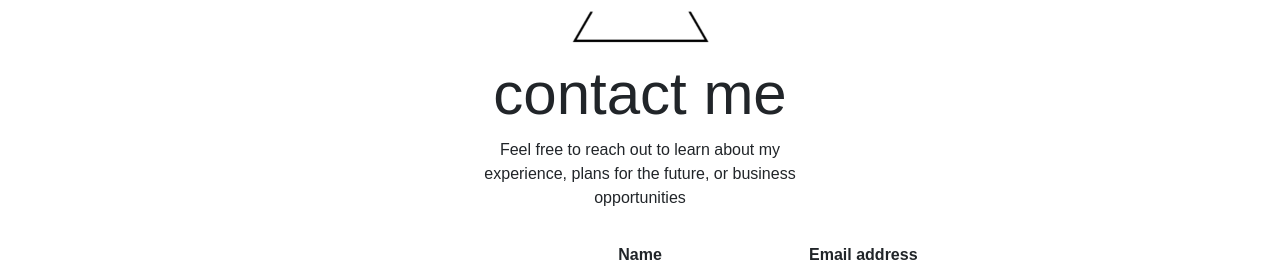
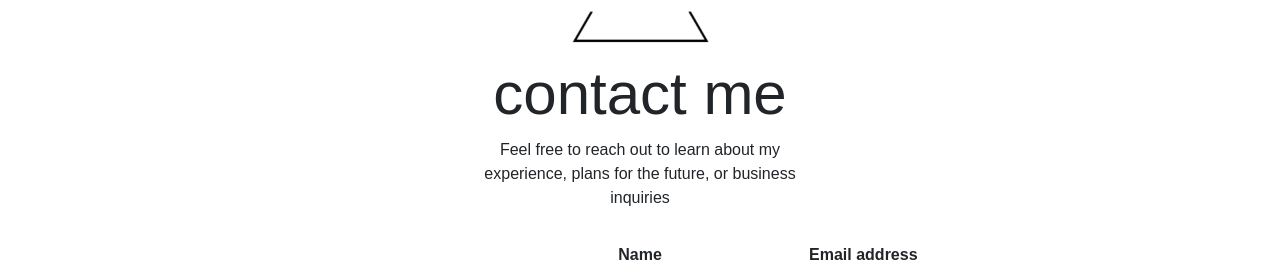
Before and after one commit to gmacmaster/gordonmacmaster.com, a React (Create React App) app: page / in a window 1280 px wide. Shown: the part 4081-4343 px from the top of the page. Built offline with nearby package versions, Linux system fonts and the light colour scheme.

Commit message:
edited contact

```diff
--- a/src/components/ContactSection.js
+++ b/src/components/ContactSection.js
@@ -48,7 +48,7 @@ class ContactSection extends Component {
                         contact me
                     </h1>
                     <p className="contactParagraph">
-                        Feel free to reach out to learn about my experience, plans for the future, or business opportunities
+                        Feel free to reach out to learn about my experience, plans for the future, or business inquiries
                     </p>
                     <div style={{maxWidth: '50%', margin: '25px auto 0 auto'}}>
                         {this.state.errors ? <div className="alert alert-danger">
```
